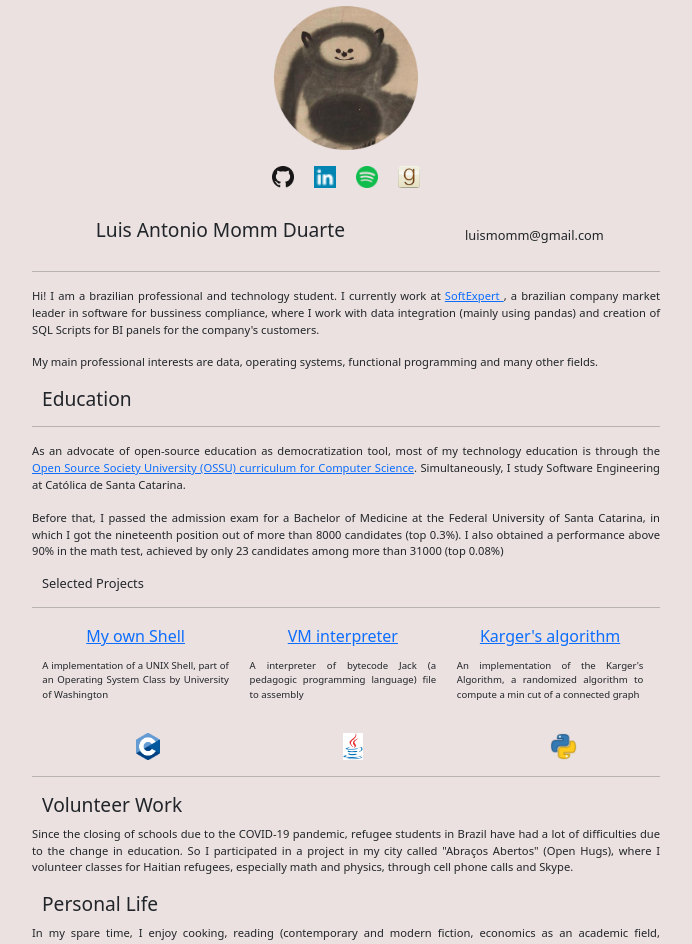
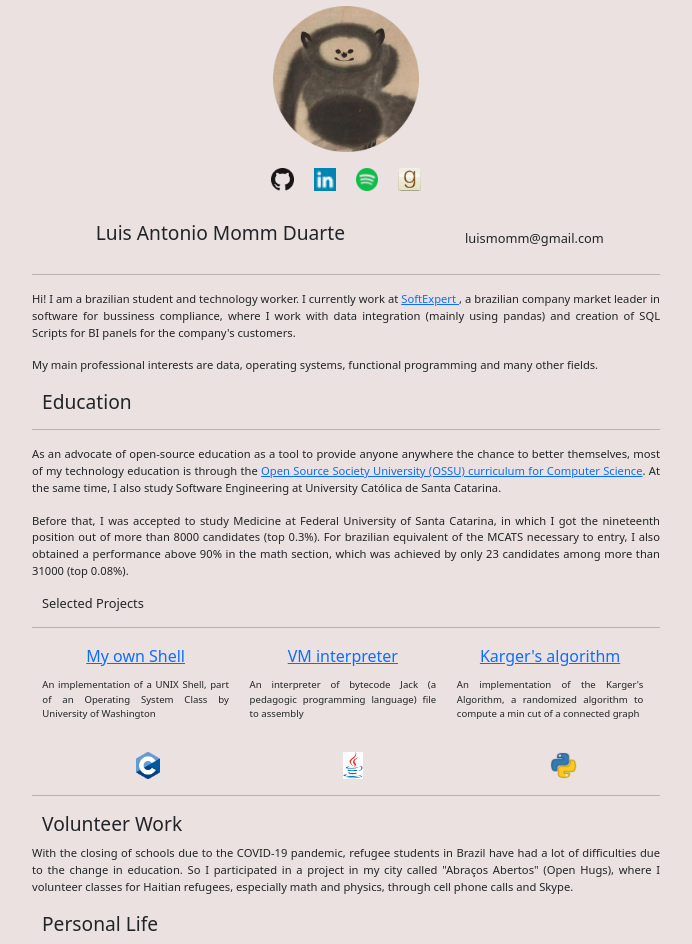
Before and after one commit to luismomm2110/homepage, a React (Create React App) app: page / in a window 1280 px wide. Shown: the top 944 px of the page, without its empty margins (294-986 px from the left). Built offline with nearby package versions, Linux system fonts and the light colour scheme.

Commit message:
grammar correction

```diff
--- a/src/App.js
+++ b/src/App.js
@@ -39,13 +39,13 @@ const projects = [
 	{
 		title: "My own Shell",
 		url: "https://github.com/luismomm2110/ostep-projects/tree/master/processes-shell",
-		description: "A implementation of a UNIX Shell, part of an Operating System Class by University of Washington",
+		description: "An implementation of a UNIX Shell, part of an Operating System Class by University of Washington",
 		language: c_logo
 	},
 	{
 		title: "VM interpreter",
 		url: "https://github.com/luismomm2110/nand2tetris.part2/tree/main/projects/07/src",
-		description: "A interpreter of bytecode Jack (a pedagogic programming language) file to assembly",
+		description: "An interpreter of bytecode Jack (a pedagogic programming language) file to assembly",
 		language: java_logo
 	},
 	{
@@ -69,7 +69,7 @@ function Intro() {
 			</div>
 			<hr className="horizontal-line"></hr>
 			<p className="main-text">
-				Hi! I am a brazilian professional and technology student. I currently work at <a href="https://www.softexpert.com/company/"> SoftExpert </a>,
+				Hi! I am a brazilian student and technology worker. I currently work at <a href="https://www.softexpert.com/company/"> SoftExpert </a>,
 				a brazilian company market leader in software for bussiness compliance,
 				where I work with data integration (mainly using pandas)
 				and creation of SQL Scripts for BI panels for the company's customers.
@@ -87,7 +87,7 @@ function VolunteerWork() {
 			<React.Fragment>
 				<h4 className="header" style={{"fontSize" : "120%"}}>Volunteer Work</h4>
 				<p className="main-text">
-					Since the closing of schools due to the COVID-19 pandemic,
+					With the closing of schools due to the COVID-19 pandemic,
 					 refugee students in Brazil have had a lot of difficulties due to the change in education.
 					 So I participated in a project in my city called "Abraços Abertos" (Open Hugs), where I volunteer classes for Haitian refugees, especially math and physics, through cell phone calls and Skype.
 				</p>
@@ -131,12 +131,12 @@ function Education() {
 			<h4 className="header" style={{"fontSize" : "120%"}}>Education</h4>
 			<hr className="horizontal-line"></hr>
 			<p className="main-text">
-				As an advocate of open-source education as democratization tool,
+				As an advocate of open-source education as a tool to provide anyone anywhere the chance to better themselves,
 				most of my technology education is through the <a href="https://github.com/ossu/computer-science">
-				 Open Source Society University (OSSU) curriculum for Computer Science</a>. Simultaneously, I study Software Engineering at Católica de Santa Catarina.
+				 Open Source Society University (OSSU) curriculum for Computer Science</a>. At the same time, I also study Software Engineering at University Católica de Santa Catarina.
 			</p>
 			<p className="main-text">
-				Before that, I passed the admission exam for a Bachelor of Medicine at the Federal University of Santa Catarina, in which I got the nineteenth position out of more than 8000 candidates (top 0.3%). I also obtained a performance above 90% in the math test, achieved by only 23 candidates among more than 31000 (top 0.08%)
+				Before that, I was accepted to study Medicine at Federal University of Santa Catarina, in which I got the nineteenth position out of more than 8000 candidates (top 0.3%). For brazilian equivalent of the MCATS necessary to entry, I also obtained a performance above 90% in the math section, which was achieved by only 23 candidates among more than 31000 (top 0.08%).
 			</p>
 			<h5 className="header" style={{"fontSize" : "80%"}}>Selected Projects</h5>
 			<hr  className="horizontal-line"></hr>
```
